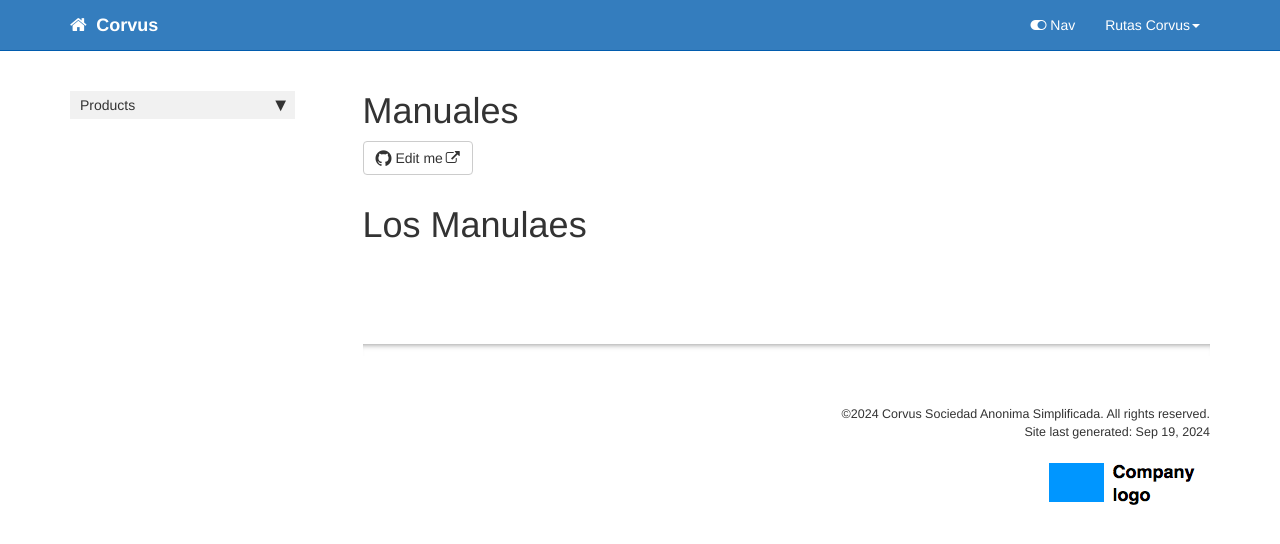
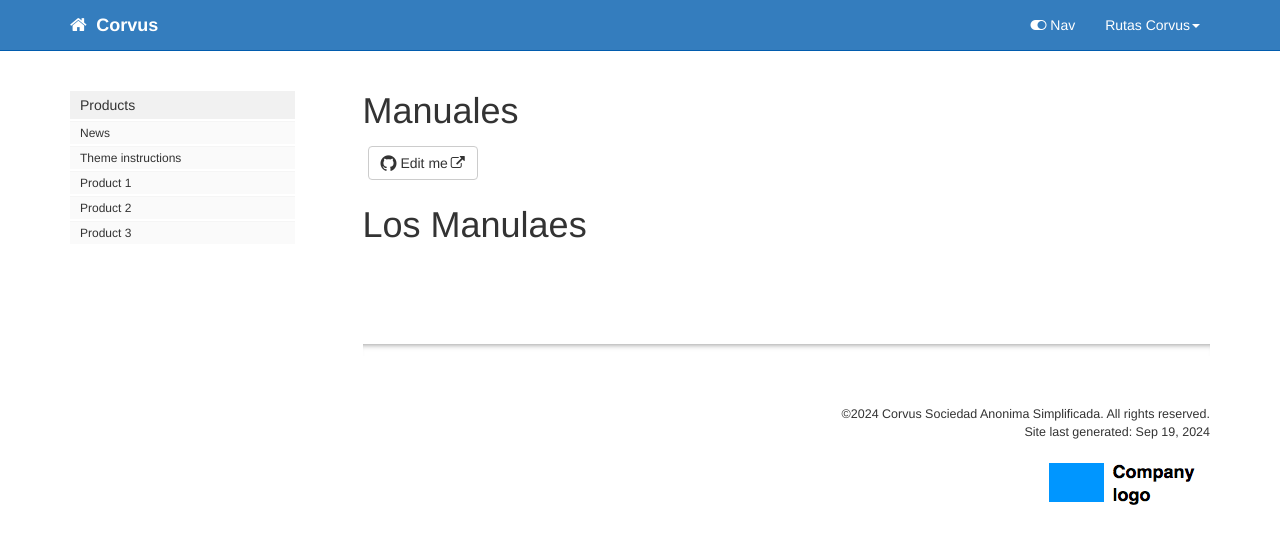
Before and after one commit to UAFS/CorvusRepositorio, a Jekyll site: the page built from pages/01Manuales/01_manuales_landing_page.html, in a window 1280 px wide. Shown: the top 544 px of the page. Built offline with Jekyll 4.4.1, drawn with Linux system fonts in a browser that asks for light colours; comment, search, counter and statistics services are not loaded.

Commit message:
include mide css in head html file

```diff
--- a/_includes/head.html
+++ b/_includes/head.html
@@ -15,6 +15,8 @@
 <link rel="stylesheet" href="css/boxshadowproperties.css">
 <!-- most color styles are extracted out to here -->
 <link rel="stylesheet" href="css/theme-blue.css">
+<link rel="stylesheet" href="css/mide.css">
+<link rel="stylesheet" href="mide2.css"
 
 <script src="https://cdnjs.cloudflare.com/ajax/libs/jquery/3.3.1/jquery.min.js"></script>
 
```
